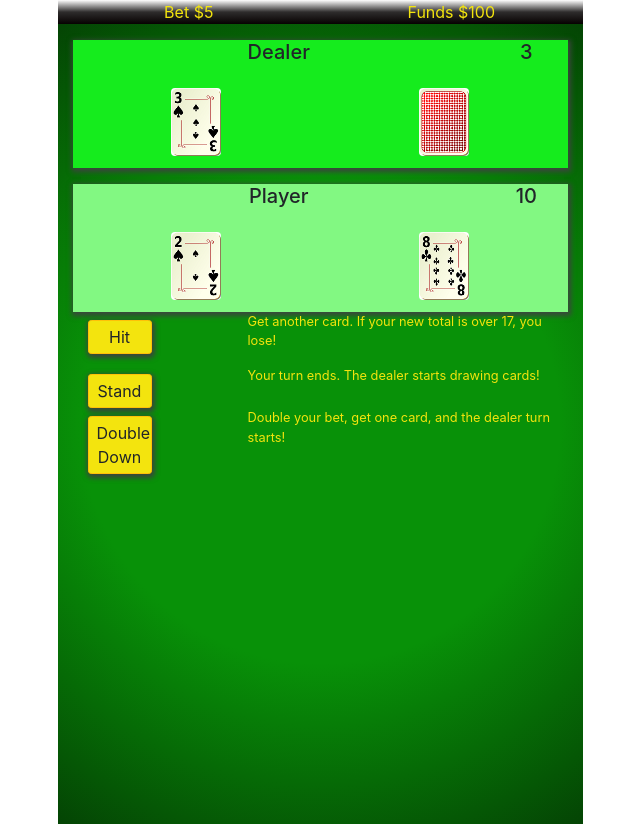
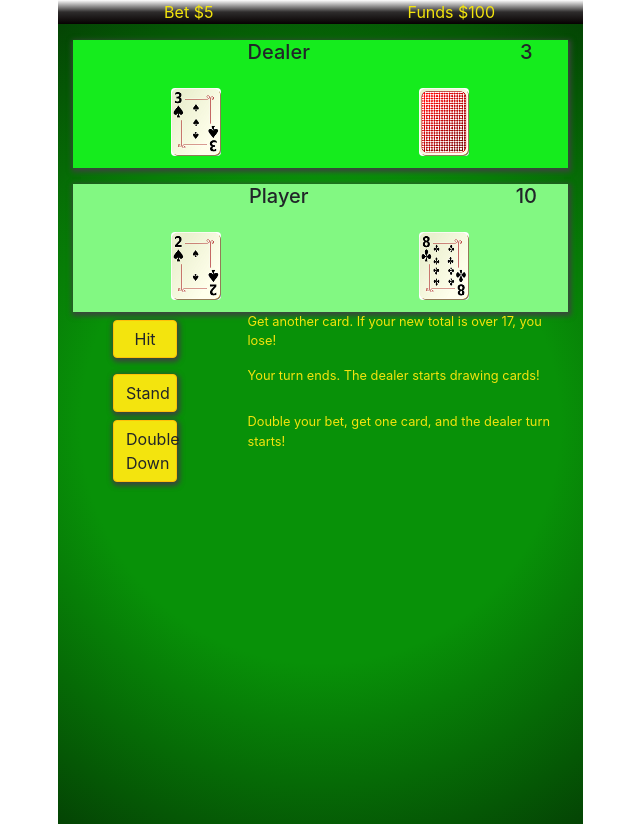
Before and after one commit to jcsmileyjr/BlackJack, a React (Create React App) app: page / in a window 1280 px wide. Both pictures are taken after a click on the button "Let's Play". Shown: the whole page, without its empty margins (320-960 px from the left). Built offline with nearby package versions, Linux system fonts and the light colour scheme.

Commit message:
Bug Fix: Primary buttons not correct size

```diff
--- a/src/App.css
+++ b/src/App.css
@@ -54,6 +54,15 @@
   background-color:#F3E40E;
   margin-top:1vh;/*add white space*/
   box-shadow: 1px 2px 5px 2px rgb(58, 70, 60); /*shadow under the button*/
+}
+
+/*Use on the Start and EndGame primary button components*/
+.largeButtonSize {
+  width: 10rem;/*control the width of the button*/
+}
+
+/*Used on the  PlayArea primary button components*/
+.smallButtonSize {
   width: 4rem;/*control the width of the button*/
 }
 
--- a/src/component/PlayArea.js
+++ b/src/component/PlayArea.js
@@ -16,19 +16,19 @@ export default function PlayArea(props){
             </Row>
             {props.playerTotal < 17 &&
             <Row>
-                <Col xs={4}><PrimaryButton size="sm" title="Hit" action={props.hit} /></Col>
+                <Col xs={4}><PrimaryButton size="smallButtonSize" title="Hit" action={props.hit} /></Col>
                 <Col xs={8}><p className="instructionText">Get another card. If your new total is over 17, you lose!</p></Col>
             </Row>
             }
 
             <Row>
-                <Col xs={4}><PrimaryButton size="sm" title="Stand" action={props.stand} /></Col>
+                <Col xs={4}><PrimaryButton size="smallButtonSize" title="Stand" action={props.stand} /></Col>
                 <Col xs={8}><p className="instructionText">Your turn ends. The dealer starts drawing cards!</p></Col>
             </Row>
 
             {props.playerTotal < 17 &&
             <Row>
-                <Col xs={4}><PrimaryButton size="sm" title="Double Down" action={props.doubleDown} /></Col>
+                <Col xs={4}><PrimaryButton size="smallButtonSize" title="Double Down" action={props.doubleDown} /></Col>
                 <Col xs={8}><p className="instructionText">Double your bet, get one card, and the dealer turn starts!</p></Col>
             </Row>
             }
--- a/src/component/PrimaryButton.js
+++ b/src/component/PrimaryButton.js
@@ -5,11 +5,10 @@ import '../App.css';
 
 export default function PrimaryButton(props){
     return(
-        <Container>
+        <Container className="center">
             <Button     variant="warning"
-                        className="buttonTextStyle"
-                        onClick={()=>{props.action()}}
-                        size={props.size} >
+                        className={`buttonTextStyle ${props.size}`}
+                        onClick={()=>{props.action()}} >
                 {props.title}
             </Button>
         </Container>
--- a/src/component/Results.js
+++ b/src/component/Results.js
@@ -39,7 +39,7 @@ export default function Results(props){
             <Row className="center whiteSpaceBetweenElements">
                 <Col xs={12} className="instructionText">Click to increase by increments of $5 up to your funds limit</Col>
             </Row>
-            <Row className="whiteSpaceBetweenElements"><Col><PrimaryButton size="lg" title="Let's Play" action={props.start} /></Col></Row>
+            <Row className="whiteSpaceBetweenElements"><Col><PrimaryButton size="largeButtonSize" title="Let's Play" action={props.start} /></Col></Row>
 
 
         </Container>
--- a/src/component/Start.js
+++ b/src/component/Start.js
@@ -22,7 +22,7 @@ export default function Start(props){
                 </Col>
             </Row>
             <Row><Col>Click to increase your bet, in increments of $5, up to your bank amount of ${props.money}</Col></Row>
-            <Row><Col><PrimaryButton size="lg" title="Let's Play" action={props.start} /></Col></Row>
+            <Row><Col><PrimaryButton size="largeButtonSize" title="Let's Play" action={props.start} /></Col></Row>
         </Container>
     );
 }
```
